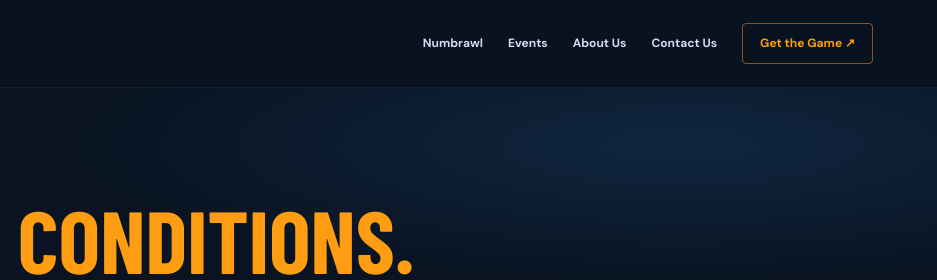
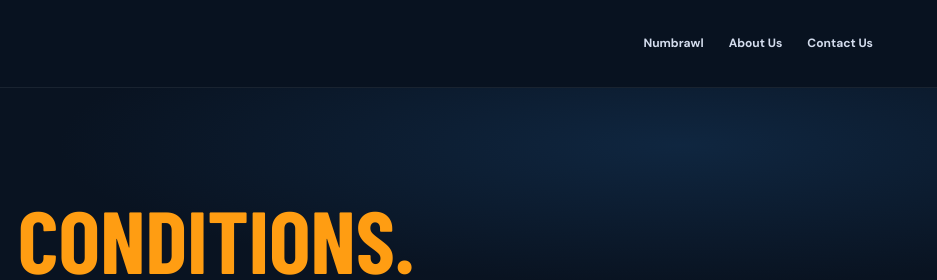
Before and after one commit to P2D-Studio/NumBrawl---Wesbite, a plain HTML site: page terms.html in a window 1280 px wide. Shown: the top 280 px of the page, 343-1280 px from the left. Drawn offline with nearby package versions, Linux system fonts and the light colour scheme; a web font is replaced by a local one.

Commit message:
V4: simplify navigation and retain Events page

```diff
--- a/terms.html
+++ b/terms.html
@@ -2,7 +2,7 @@
 <header class="site-header">
 <a class="brand" href="index.html" aria-label="Numbrawl home"><img src="assets/numbrawl-game-logo.png" alt="Numbrawl logo"></a>
 <button class="menu-toggle" aria-label="Open navigation" aria-expanded="false"><span></span><span></span><span></span></button>
-<nav class="nav" aria-label="Main navigation"><a href="index.html">Numbrawl</a><a href="events.html">Events</a><a href="about.html">About Us</a><a href="contact.html">Contact Us</a><a class="nav-cta" href="download.html">Get the Game <span>↗</span></a></nav></header>
+<nav class="nav" aria-label="Main navigation"><a href="index.html">Numbrawl</a><a href="about.html">About Us</a><a href="contact.html">Contact Us</a></nav></header>
 <main><section class="page-hero"><div class="section-wrap"><div class="eyebrow">THE GROUND RULES</div><h1>TERMS &amp; <span class="accent">CONDITIONS.</span></h1><p>Please read these terms before using Numbrawl.</p></div></section><article class="content-wrap"><div class="notice"><strong>Publication checklist:</strong> This is a general starter draft, not legal advice. Confirm the contracting entity's full legal name and address, governing law, dispute process, age requirements, advertising and in-app purchase terms (if any), and all app-specific rules with a qualified lawyer before publication.</div><p><strong>Effective date:</strong> [Insert date]<br><strong>Operator:</strong> P2D Studios [insert full legal entity name and address]<br><strong>Contact:</strong> <a href="mailto:p2dstudio2026@gmail.com">p2dstudio2026@gmail.com</a></p>
 <h2>1. Acceptance</h2><p>These Terms &amp; Conditions (“Terms”) govern your access to and use of the Numbrawl mobile game and related services. By downloading, accessing or using Numbrawl, you agree to these Terms. If you do not agree, do not use the service.</p>
 <h2>2. Eligibility and accounts</h2><p>You must be legally permitted to use the service under the laws that apply to you. If you are under the age at which you can consent to the relevant terms in your location, you may use the service only with the involvement and permission of a parent or legal guardian where required. You are responsible for keeping your account credentials secure and for activity carried out through your account.</p>
```
